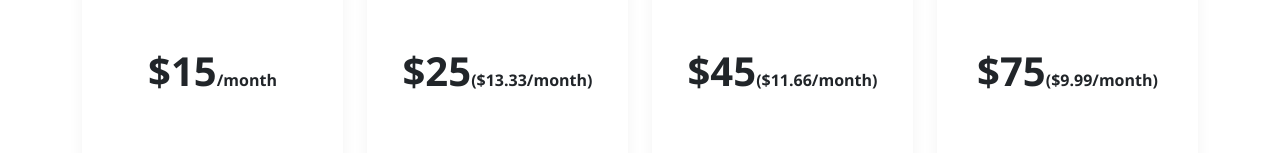
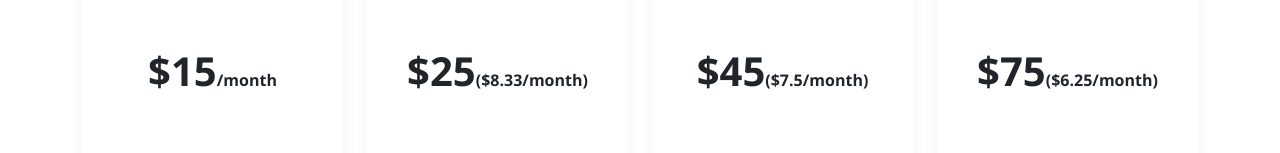
Before and after one commit to bestbuyiptvtv/bestbuyiptvtv.github.com, a plain HTML site: page index.html in a window 1280 px wide. Shown: the part 1752-1905 px from the top of the page. Drawn offline with nearby package versions, Linux system fonts and the light colour scheme.

Commit message:
Update index.html

```diff
--- a/index.html
+++ b/index.html
@@ -466,7 +466,7 @@
                         <h3>3 Months</h3>
                     </div>
                     <div class="package-body text-center p-4">
-                        <div class="package-price">$25<span class="fs-6">($13.33/month)</span></div>
+                        <div class="package-price">$25<span class="fs-6">($8.33/month)</span></div>
                         <div class="package-features">
                             <ul>
                                 <li><i class="fas fa-check"></i> Instant Activation</li>
@@ -495,7 +495,7 @@
                         <h3>6 Months</h3>
                     </div>
                     <div class="package-body text-center p-4">
-                        <div class="package-price">$45<span class="fs-6">($11.66/month)</span></div>
+                        <div class="package-price">$45<span class="fs-6">($7.5/month)</span></div>
                         <div class="package-features">
                             <ul>
                                 <li><i class="fas fa-check"></i> Instant Activation</li>
@@ -524,7 +524,7 @@
                         <h3>12 Months</h3>
                     </div>
                     <div class="package-body text-center p-4">
-                        <div class="package-price">$75<span class="fs-6">($9.99/month)</span></div>
+                        <div class="package-price">$75<span class="fs-6">($6.25/month)</span></div>
                         <div class="package-features">
                             <ul>
                                 <li><i class="fas fa-check"></i> Instant Activation</li>
```
